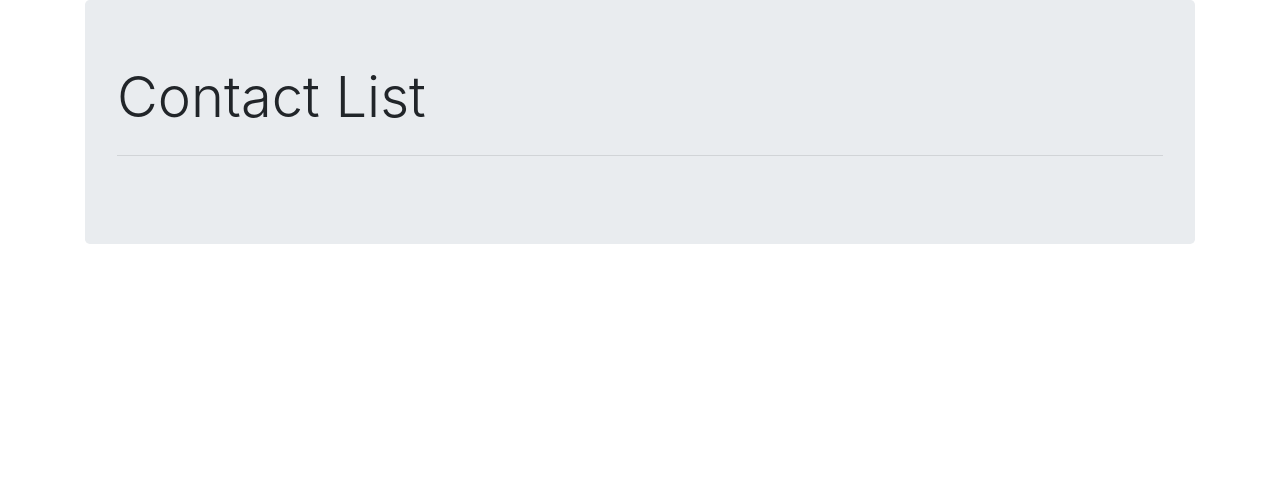
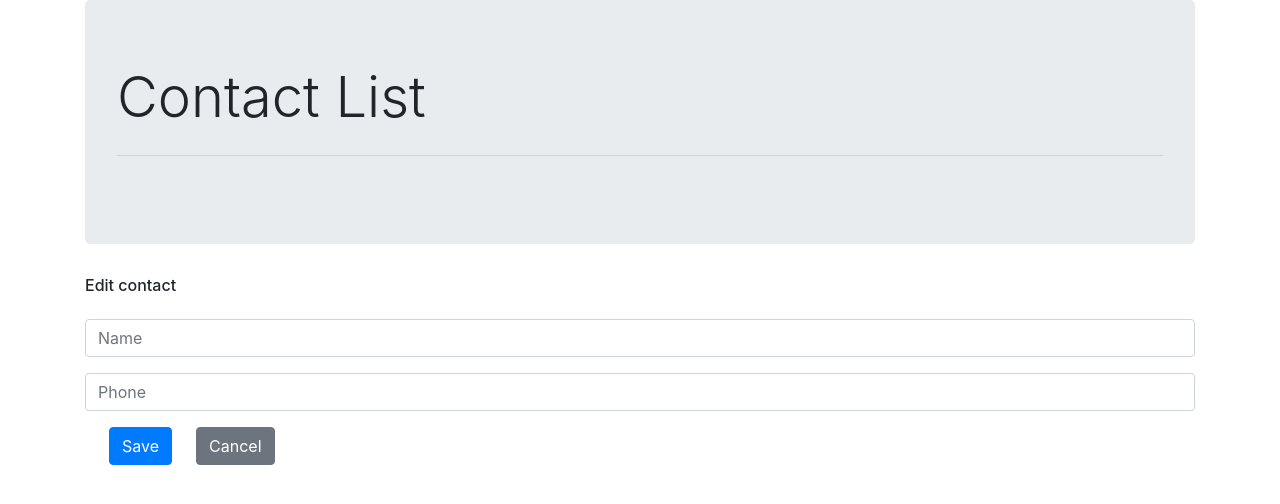
Before and after one commit to marishahv-zz/contact-list, a React app: page /edit in a window 1280 px wide. Shown: the top 504 px of the page. Built offline with nearby package versions, Linux system fonts and the light colour scheme.

Commit message:
add edit functionality

```diff
--- a/src/components/app.jsx
+++ b/src/components/app.jsx
@@ -11,6 +11,7 @@ export default class App extends React.Component {
   state = {
     contacts: contactsData,
     filteredContacts: '',
+    editableContact: '',
   };
 
   handleInputChange = (e) => {
@@ -51,6 +52,26 @@ export default class App extends React.Component {
     });
   };
 
+  findContact = (id) => {
+    const { contacts } = this.state;
+
+    this.setState({
+      editableContact: contacts.find(contact => contact.id === id),
+    });
+  }
+
+
+  editContact = ({ id, name, phone }) => {
+    const { contacts } = this.state;
+    const index = contacts.findIndex(contact => contact.id === id);
+    contacts[index].name = name;
+    contacts[index].phone = phone;
+
+    this.setState({
+      contacts,
+    });
+  }
+
   getContacts = () => {
     const { contacts, filteredContacts } = this.state;
 
@@ -59,6 +80,7 @@ export default class App extends React.Component {
 
   render() {
     const contacts = this.getContacts();
+    const { editableContact } = this.state;
 
     return (
       <div className="container">
@@ -71,11 +93,12 @@ export default class App extends React.Component {
               render={() => (
                 <main>
                   <ToolBar onInputChange={this.handleInputChange} />
-                  <ContactList contacts={contacts} onDeleteClick={this.deleteContact} />
+                  <ContactList contacts={contacts} onDeleteClick={this.deleteContact} onEditClick={this.findContact} />
                 </main>
               )}
             />
-            <Route path="/add-new" render={() => (<EditForm title="Edit contact" onAddClick={this.addNewContact} />)} />
+            <Route path="/add-new" render={() => (<EditForm title="Add contact" onSaveClick={this.addNewContact} />)} />
+            <Route path="/edit" render={() => (<EditForm contact={editableContact} title="Edit contact" onSaveClick={this.editContact} />)} />
           </Switch>
         </Router>
       </div>
--- a/src/components/contactItem/contactItem.jsx
+++ b/src/components/contactItem/contactItem.jsx
@@ -5,8 +5,13 @@ import Button from '../common/button';
 
 export default class ContactItem extends React.Component {
   deleteClickHandler = () => {
-    const { contact: { id, onDeleteBtnClick } } = this.props;
-    onDeleteBtnClick(id);
+    const { contact: { id, onDeleteClick } } = this.props;
+    onDeleteClick(id);
+  }
+
+  editClickHandler = () => {
+    const { contact: { id, onEditClick } } = this.props;
+    onEditClick(id);
   }
 
   render() {
@@ -17,8 +22,8 @@ export default class ContactItem extends React.Component {
         <td>{name}</td>
         <td>{phone}</td>
         <td>
-          <Link to="/edit" className="btn btn-primary">Edit</Link>
-          <Button colorStyle="btn-secondary" onClick={this.deleteClickHandler} name="Delete" />
+          <Link to="/edit" className="btn btn-primary" onClick={this.deleteClickHandler}>Edit</Link>
+          <Button colorStyle="btn-secondary" onClick={this.editClickHandler} name="Delete" />
         </td>
       </tr>
     );
--- a/src/components/contactList/contactList.jsx
+++ b/src/components/contactList/contactList.jsx
@@ -2,13 +2,14 @@ import React from 'react';
 import PropTypes from 'prop-types';
 import ContactItem from '../contactItem/contactItem';
 
-const ContactList = ({ contacts, onDeleteClick }) => {
+const ContactList = ({ contacts, onDeleteClick, onEditClick }) => {
   const contactList = contacts.map((contact, i) => {
     const obj = {
       id: contact.id,
       name: contact.name,
       phone: contact.phone,
-      onDeleteBtnClick: onDeleteClick,
+      onDeleteClick,
+      onEditClick,
     };
 
     // eslint-disable-next-line react/no-array-index-key
@@ -30,6 +31,7 @@ const ContactList = ({ contacts, onDeleteClick }) => {
 ContactList.propTypes = {
   contacts: PropTypes.arrayOf(PropTypes.object).isRequired,
   onDeleteClick: PropTypes.func.isRequired,
+  onEditClick: PropTypes.func.isRequired,
 };
 
 export default ContactList;
--- a/src/components/editForm/editForm.jsx
+++ b/src/components/editForm/editForm.jsx
@@ -6,18 +6,35 @@ export default class EditForm extends React.Component {
   state = {
     nameValue: '',
     phoneValue: '',
+    contactID: '',
     isNameValid: false,
     isPhoneValid: false,
   }
 
-  handleAddClick = (e) => {
-    const { onAddClick } = this.props;
-    const { nameValue, phoneValue } = this.state;
+  static getDerivedStateFromProps(nextProps) {
+    if (nextProps.contact) {
+      const { contact } = nextProps;
+
+      return {
+        nameValue: contact.name,
+        phoneValue: contact.phone,
+        contactID: contact.id,
+      };
+    }
+
+    // Return null to indicate no change to state.
+    return null;
+  }
+
+  handleSaveClick = (e) => {
+    const { onSaveClick } = this.props;
+    const { nameValue, phoneValue, contactID } = this.state;
 
     if (nameValue && phoneValue) {
-      onAddClick({
+      onSaveClick({
         name: nameValue,
         phone: phoneValue,
+        id: contactID,
       });
     } else {
       e.preventDefault();
@@ -59,7 +76,7 @@ export default class EditForm extends React.Component {
   }
 
   render() {
-    const { title } = this.props;
+    const { title, contact } = this.props;
     const {
       nameValue, phoneValue, isNameValid, isPhoneValid,
     } = this.state;
@@ -74,7 +91,7 @@ export default class EditForm extends React.Component {
           <div className="form-group">
             <input type="text" className={`form-control ${isPhoneValid ? 'border border-danger' : ''}`} maxLength="7" value={phoneValue} onChange={this.handlePhoneInputChange} placeholder="Phone" />
           </div>
-          <Link to="/" className="btn btn-primary ml-4" onClick={this.handleAddClick}>Add</Link>
+          <Link to="/" className="btn btn-primary ml-4" onClick={this.handleSaveClick}>Save</Link>
           <Link to="/" className="btn btn-secondary ml-4">Cancel</Link>
         </form>
       </div>
@@ -84,5 +101,5 @@ export default class EditForm extends React.Component {
 
 EditForm.propTypes = {
   title: PropTypes.string.isRequired,
-  onAddClick: PropTypes.func.isRequired,
+  onSaveClick: PropTypes.func.isRequired,
 };
```
